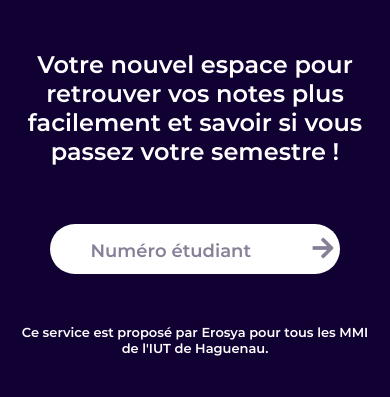
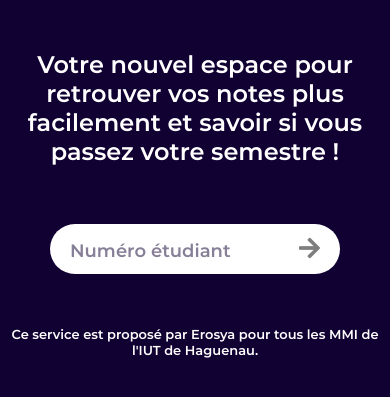
Before and after one commit to NoteUniv/NoteUniv-Website, a PHP site: page / in a window 390 px wide. Shown: the part 245-642 px from the top of the page. Run offline with PHP 8.4, Linux system fonts and the light colour scheme; some libraries are stand-ins or nearby versions.

Commit message:
feat: improve input style and responsive

```diff
--- a/assets/css/style.css
+++ b/assets/css/style.css
@@ -62,7 +62,6 @@ body {
     width: 85%;
     height: 50px;
     display: inline-block;
-    padding-left: 20px;
     border: 0;
     border-radius: 32px;
     -webkit-border-radius: 32px;
@@ -96,7 +95,11 @@ body {
 }
 
 .out {
+    display: flex;
+    align-items: center;
+    justify-content: space-between;
     margin: 8px 0;
+    padding: 0 20px;
     width: 25vw;
     background-color: white;
 }
@@ -108,9 +111,7 @@ input::placeholder {
 }
 
 #submitForm {
-    color: #110133;
     opacity: 0.5;
-    padding: 12px 6px;
 }
 
 .sponso {
@@ -120,6 +121,7 @@ input::placeholder {
 }
 
 #showMessage {
+    font-size: 24px;
     margin-top: 10px;
 }
 
--- a/index.html
+++ b/index.html
@@ -82,15 +82,15 @@
                 </div>
                 <h1 class="desc">Votre nouvel espace pour retrouver vos notes plus facilement et savoir si vous passez
                     votre semestre !</h1>
-                <div>
+                <div class="row center-xs start-lg">
                     <form action="last.php" id="sendID" method="POST">
                         <div id="inputAll" class="input out">
                             <input id="numEtu" name="numEtu" type="number" class="input" required
                                 placeholder="Numéro étudiant">
                             <input type="hidden" name="sem" id="sem" value="">
                             <span id="submitForm" onclick="submitForm()"><i class="fas fa-arrow-right"></i></span>
-                            <p id="showMessage"></p>
                         </div>
+                        <p id="showMessage"></p>
                     </form>
                     <div class="row hidden-xs hidden-lg hidden-xl">
                         <div class="col-xs-6">
```
